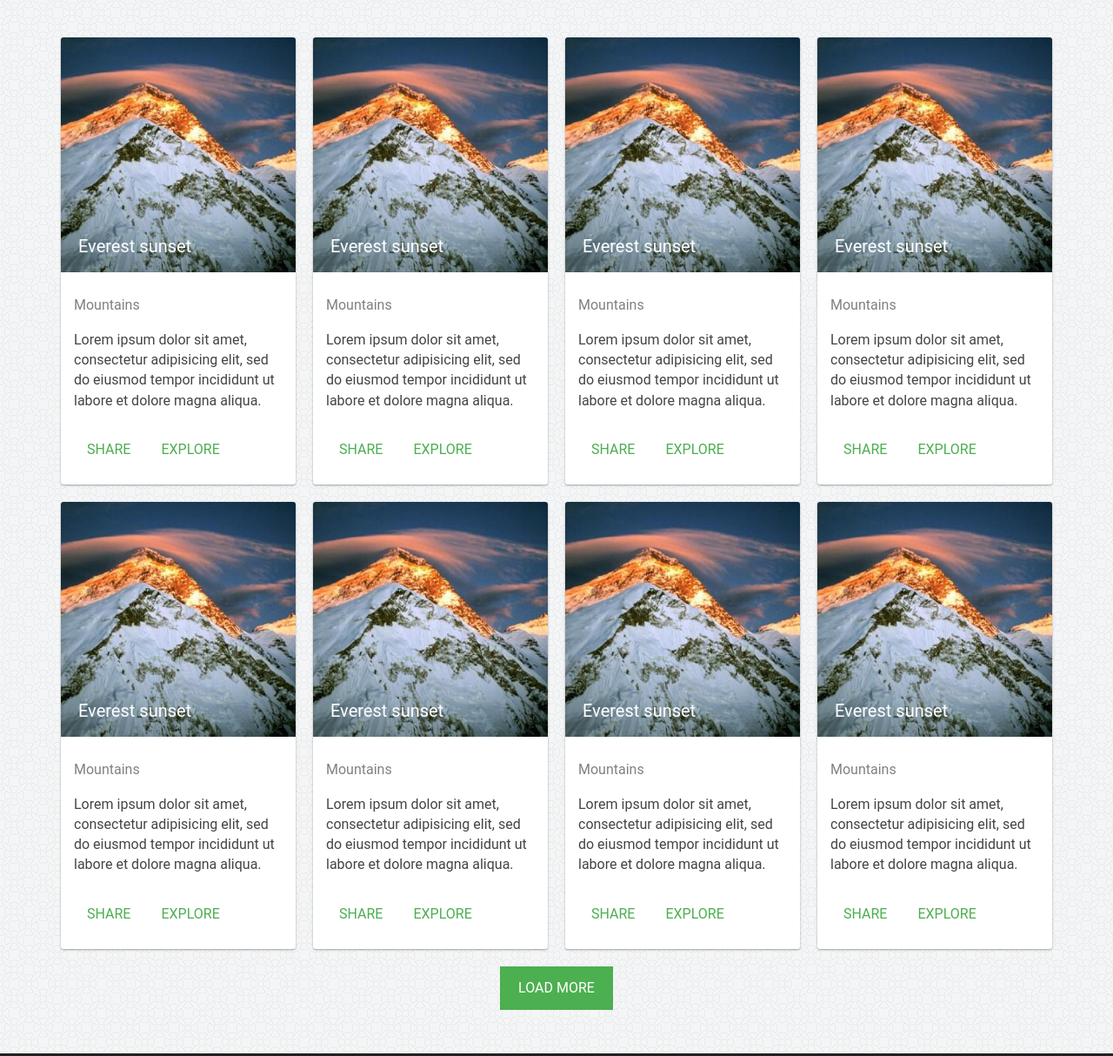
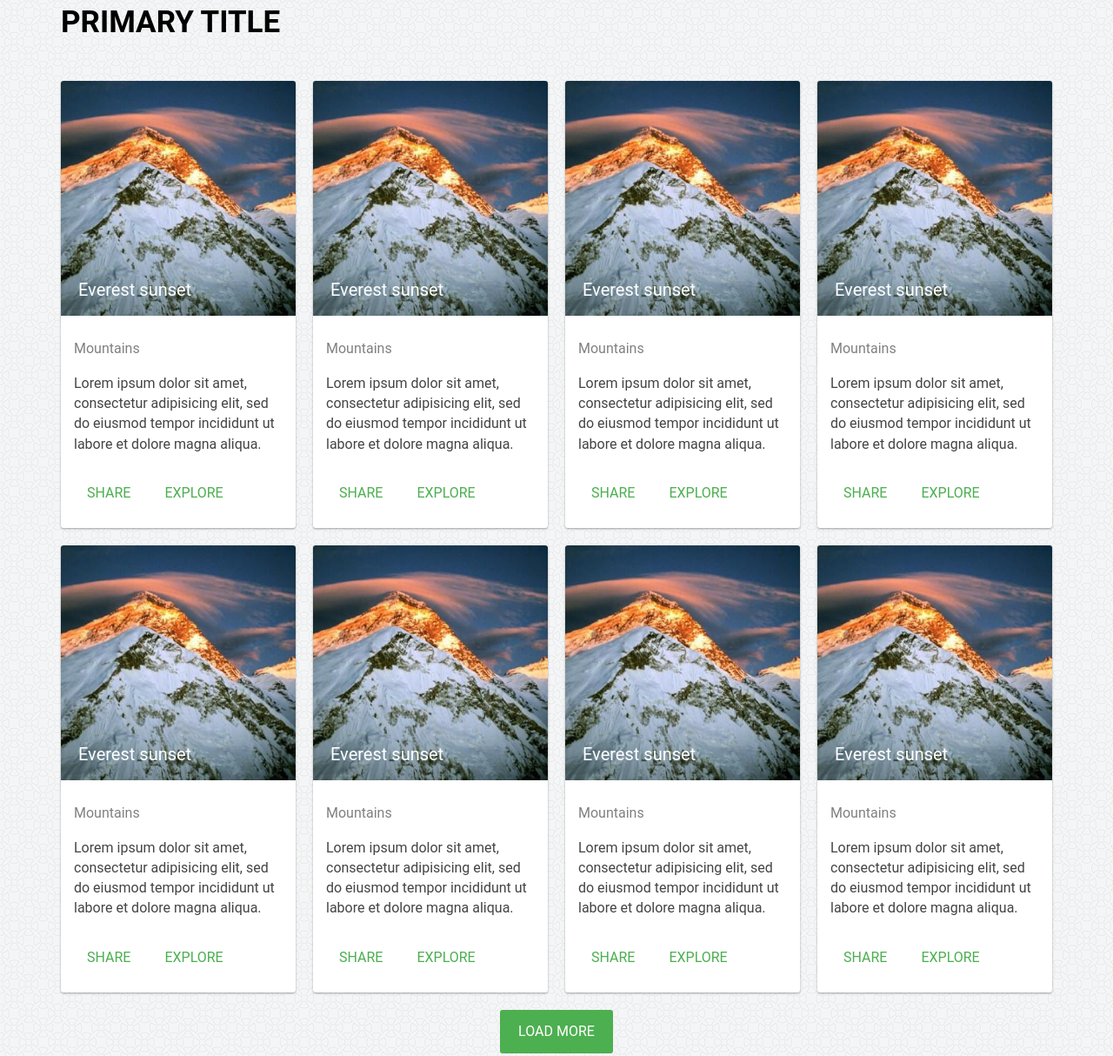
Before and after one commit to Krokusmas/level-up-homeworks, a website: page public/views/css/homework-4/index.html in a window 1280 px wide. Shown: the part 852-2066 px from the top of the page at 87% size. Drawn offline with Linux system fonts and the light colour scheme.

Commit message:
CSS HW 4

```diff
--- a/public/views/css/homework-4/css/style.css
+++ b/public/views/css/homework-4/css/style.css
@@ -34,8 +34,7 @@ body {
 }
 .container {
   margin: 0 auto;
-  width: 100%;
-  padding: 0 15px;
+  padding: 0 15px 50px;
   width: 1170px;
 }
 .clearfix:after {
@@ -45,6 +44,7 @@ body {
 }
 .nav-left {
   float: left;
+  text-transform: uppercase;
 }
 .nav-right {
   float: right;
@@ -67,7 +67,7 @@ body {
   left: 0;
   background-color: #FFEB3B;
 }
-.background-intro {
+.intro-block {
   background-image: url("../images/intro.jpg");
   background-repeat: no-repeat;
   height: 700px;
@@ -81,17 +81,13 @@ body {
   font-weight: bold;
   line-height: 750px;
   text-align: center;
-  vertical-align: middle;
 }
 .prime-title {
   font-size: 35px;
   text-transform: uppercase;
   font-weight: bold;
   color: black;
-  margin: 50px auto;
-  width: 100%;
-  padding: 0 15px;
-  width: 1170px;
+  margin-bottom: 50px;
 }
 .card-picture {
   background-image: url("../images/everest.jpg");
@@ -124,7 +120,7 @@ body {
 .card-content {
   padding: 15px;
 }
-.subhead {
+.card-subhead {
   color: grey;
   margin-bottom: 20px;
 }
@@ -135,7 +131,6 @@ body {
 .button {
   text-transform: uppercase;
   color: #4CAF50;
-  float: left;
   line-height: 50px;
   display: inline-block;
   vertical-align: top;
@@ -144,17 +139,14 @@ body {
   padding: 0 15px;
   min-width: 40px;
   border-radius: 3px;
+}
+.card-action {
   margin-right: 5px;
 }
-.card-content:after {
-  content: "";
-  display: block;
-  clear: both;
-}
-.button:last-child {
+.card-action:last-child {
   margin-right: 0;
 }
-.header-text {
+.card-header-text {
   color: white;
   position: absolute;
   bottom: 20px;
@@ -164,19 +156,27 @@ body {
 .button-load {
   width: 130px;
   height: 50px;
+  min-width: 50px;
+  font-size: 16px;
   text-transform: uppercase;
   color: white;
   background-color: #4CAF50;
   margin: auto;
+  border-radius: 3px;
 }
 .wrapper-button-load {
   text-align: center;
 }
 .footer {
   background-color: #212121;
-  margin-top: 50px;
   padding: 50px 0;
   color: white;
+}
+.footer-column {
+  margin-right: 10px;
+}
+.footer-column:last-child {
+  margin-right: 0;
 }
 .footer-nav-item {
   display: table;
--- a/public/views/css/homework-4/index.html
+++ b/public/views/css/homework-4/index.html
@@ -28,108 +28,121 @@
       </header>
       <div class="content">
         <aside class="intro-block">
-          <div class="background-intro">
           <p class="intro-label">Intro</p>
-          </div>
         </aside>
         <main>
+          <div class="container">
             <h1 class="prime-title">Primary title</h1>
-          <div class="container">
             <div class="row">
               <div class="column">
+                <div class="card">
                   <div class="card-picture">
-                  <h3 class="header-text">Everest sunset</h3>
+                    <h2 class="card-header-text">Everest sunset</h2>
                   </div>
                   <div class="card-content">
-                  <h2 class="subhead">Mountains</h2>
+                    <h3 class="card-subhead">Mountains</h3>
                     <p class="card-description">Lorem ipsum dolor sit amet, consectetur adipisicing elit, sed do eiusmod
                     tempor incididunt ut labore et dolore magna aliqua.</p>
-                  <button class="button">Share</button>
-                  <a href="#" class="button">Explore</a>
+                    <button class="button card-action">Share</button>
+                    <a href="#" class="button card-action">Explore</a>
+                  </div>
                 </div>
               </div>
               <div class="column">
+                <div class="card">
                   <div class="card-picture">
-                  <h3 class="header-text">Everest sunset</h3>
+                    <h2 class="card-header-text">Everest sunset</h2>
                   </div>
                   <div class="card-content">
-                  <h2 class="subhead">Mountains</h2>
+                    <h3 class="card-subhead">Mountains</h3>
                     <p class="card-description">Lorem ipsum dolor sit amet, consectetur adipisicing elit, sed do eiusmod
                     tempor incididunt ut labore et dolore magna aliqua.</p>
-                  <button class="button">Share</button>
-                  <a href="#" class="button">Explore</a>
+                    <button class="button card-action">Share</button>
+                    <a href="#" class="button card-action">Explore</a>
+                  </div>
                 </div>
               </div>
               <div class="column">
+                <div class="card">
                   <div class="card-picture">
-                  <h3 class="header-text">Everest sunset</h3>
+                    <h2 class="card-header-text">Everest sunset</h2>
                   </div>
                   <div class="card-content">
-                  <h2 class="subhead">Mountains</h2>
+                    <h3 class="card-subhead">Mountains</h3>
                     <p class="card-description">Lorem ipsum dolor sit amet, consectetur adipisicing elit, sed do eiusmod
                     tempor incididunt ut labore et dolore magna aliqua.</p>
-                  <button class="button">Share</button>
-                  <a href="#" class="button">Explore</a>
+                    <button class="button card-action">Share</button>
+                    <a href="#" class="button card-action">Explore</a>
+                  </div>
                 </div>
               </div>
               <div class="column">
+                <div class="card">
                   <div class="card-picture">
-                  <h3 class="header-text">Everest sunset</h3>
+                    <h2 class="card-header-text">Everest sunset</h2>
                   </div>
                   <div class="card-content">
-                  <h2 class="subhead">Mountains</h2>
+                    <h3 class="card-subhead">Mountains</h3>
                     <p class="card-description">Lorem ipsum dolor sit amet, consectetur adipisicing elit, sed do eiusmod
                     tempor incididunt ut labore et dolore magna aliqua.</p>
-                  <button class="button">Share</button>
-                  <a href="#" class="button">Explore</a>
+                    <button class="button card-action">Share</button>
+                    <a href="#" class="button card-action">Explore</a>
+                  </div>
                 </div>
               </div>
               <div class="column">
+                <div class="card">
                   <div class="card-picture">
-                  <h3 class="header-text">Everest sunset</h3>
+                    <h2 class="card-header-text">Everest sunset</h2>
                   </div>
                   <div class="card-content">
-                  <h2 class="subhead">Mountains</h2>
+                    <h3 class="card-subhead">Mountains</h3>
                     <p class="card-description">Lorem ipsum dolor sit amet, consectetur adipisicing elit, sed do eiusmod
                     tempor incididunt ut labore et dolore magna aliqua.</p>
-                  <button class="button">Share</button>
-                  <a href="#" class="button">Explore</a>
+                    <button class="button card-action">Share</button>
+                    <a href="#" class="button card-action">Explore</a>
+                  </div>
                 </div>
               </div>
               <div class="column">
+                <div class="card">
                   <div class="card-picture">
-                  <h3 class="header-text">Everest sunset</h3>
+                    <h2 class="card-header-text">Everest sunset</h2>
                   </div>
                   <div class="card-content">
-                  <h2 class="subhead">Mountains</h2>
+                    <h3 class="card-subhead">Mountains</h3>
                     <p class="card-description">Lorem ipsum dolor sit amet, consectetur adipisicing elit, sed do eiusmod
                     tempor incididunt ut labore et dolore magna aliqua.</p>
-                  <button class="button">Share</button>
-                  <a href="#" class="button">Explore</a>
+                    <button class="button card-action">Share</button>
+                    <a href="#" class="button card-action">Explore</a>
+                  </div>
                 </div>
               </div>
               <div class="column">
+                <div class="card">
                   <div class="card-picture">
-                  <h3 class="header-text">Everest sunset</h3>
+                    <h2 class="card-header-text">Everest sunset</h2>
                   </div>
                   <div class="card-content">
-                  <h2 class="subhead">Mountains</h2>
+                    <h3 class="card-subhead">Mountains</h3>
                     <p class="card-description">Lorem ipsum dolor sit amet, consectetur adipisicing elit, sed do eiusmod
                     tempor incididunt ut labore et dolore magna aliqua.</p>
-                  <button class="button">Share</button>
-                  <a href="#" class="button">Explore</a>
+                    <button class="button card-action">Share</button>
+                    <a href="#" class="button card-action">Explore</a>
+                  </div>
                 </div>
               </div>
               <div class="column">
+                <div class="card">
                   <div class="card-picture">
-                  <h3 class="header-text">Everest sunset</h3>
+                    <h2 class="card-header-text">Everest sunset</h2>
                   </div>
                   <div class="card-content">
-                  <h2 class="subhead">Mountains</h2>
+                    <h3 class="card-subhead">Mountains</h3>
                     <p class="card-description">Lorem ipsum dolor sit amet, consectetur adipisicing elit, sed do eiusmod
                     tempor incididunt ut labore et dolore magna aliqua.</p>
-                  <button class="button">Share</button>
-                  <a href="#" class="button">Explore</a>
+                    <button class="button card-action">Share</button>
+                    <a href="#" class="button card-action">Explore</a>
                   </div>
                 </div>
               </div>
@@ -138,6 +151,7 @@
               <form method="GET">
                 <button class="button-load">Load more</button>
               </form>
+            </div>
           </div>
         </main>
       </div>
```
Lines whose indentation alone changed are shown as unchanged.
